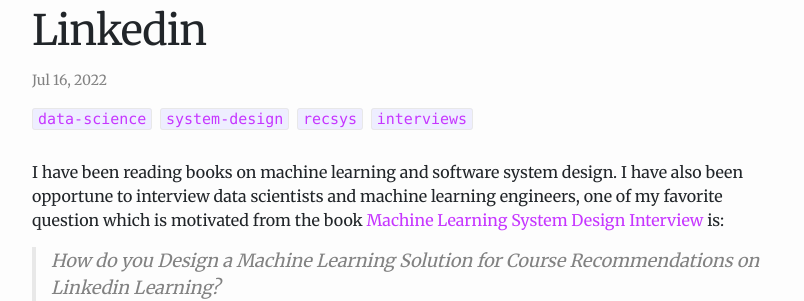
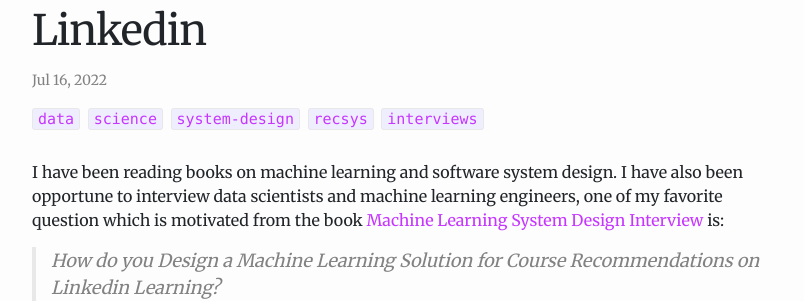
Before and after one commit to babaniyi/babaniyi.github.io, a Jekyll site: the page built from _posts/2022-07-16-course-recommendation-for-linkedin.md, in a window 1280 px wide and 900 px high. Shown: the part 129-430 px from the top of the window, without its empty margins (238-1042 px from the left). Built offline with Jekyll 4.4.1, drawn with Linux system fonts in a browser that asks for light colours.

```diff
--- a/_posts/2022-07-16-course-recommendation-for-linkedin.md
+++ b/_posts/2022-07-16-course-recommendation-for-linkedin.md
@@ -1,6 +1,6 @@
 ---
 layout: post
-tags: data-science system-design recsys interviews
+tags: data science system-design recsys interviews
 comments: true
 ---
 
```
